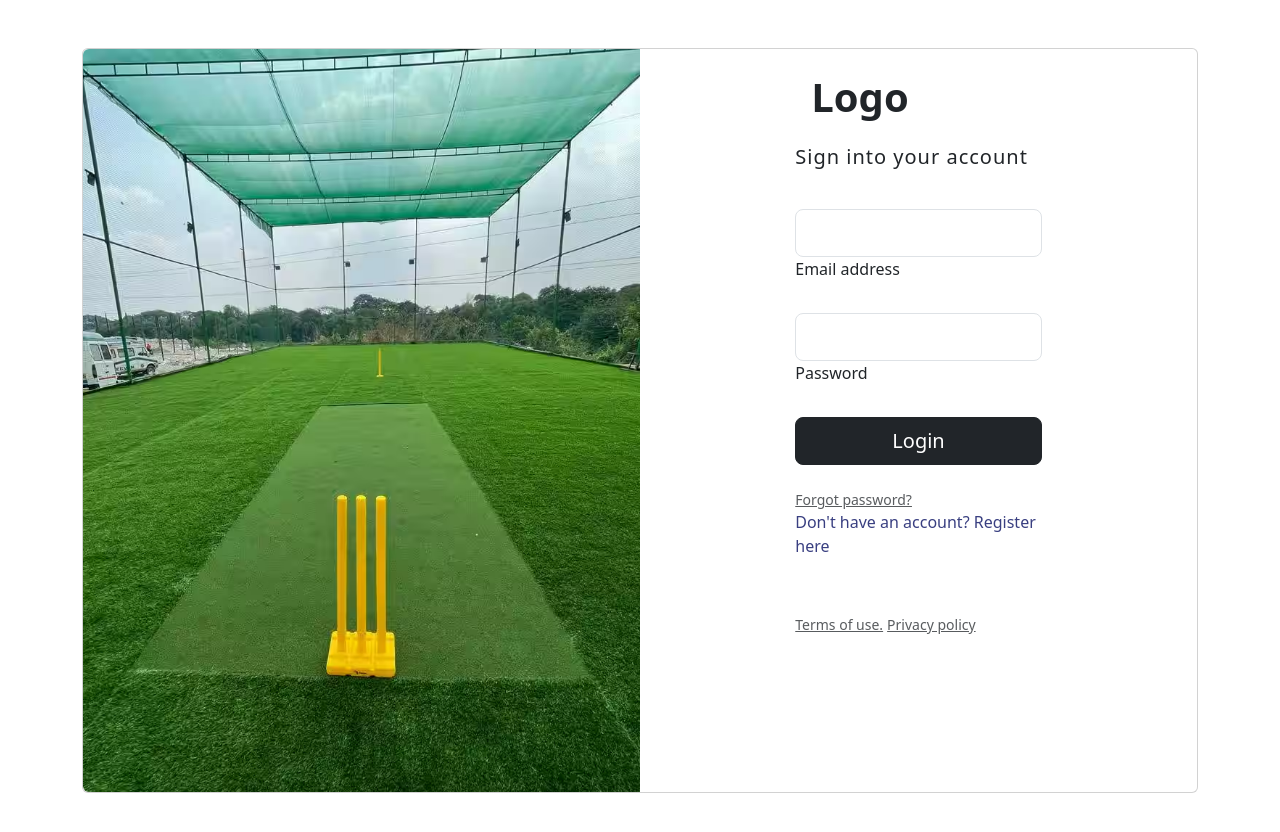
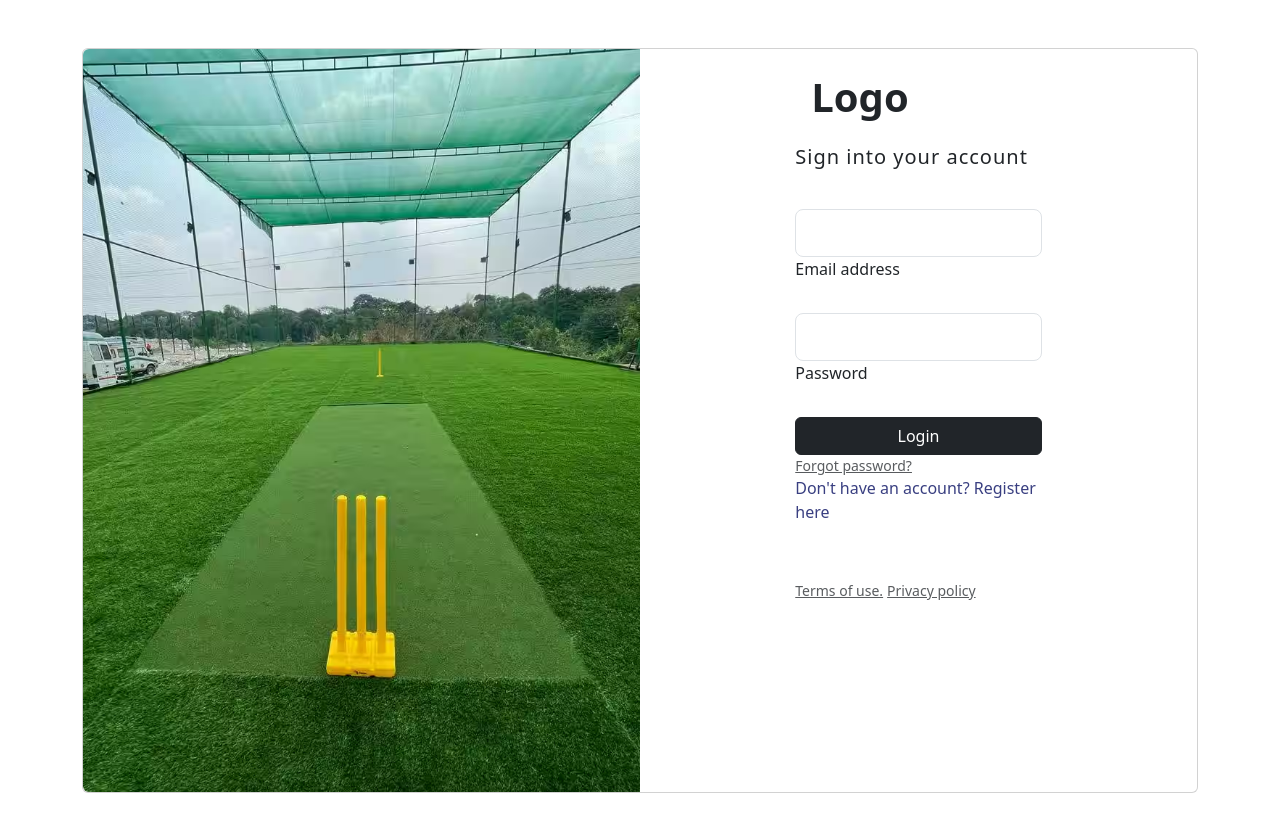
Before and after one commit to vishnunairgit/BookMyCourt-FE, a React (Create React App) app: page / in a window 1280 px wide. Shown: the top 832 px of the page. Built offline with nearby package versions, Linux system fonts and the light colour scheme.

Commit message:
login button

```diff
--- a/src/App.js
+++ b/src/App.js
@@ -1,7 +1,7 @@
 // import logo from "./logo.svg";
 import "./App.css";
 import Landing from "./Components/pages/Landing.jsx";
-import { BrowserRouter, Routes, Route } from "react-router-dom";
+import { BrowserRouter, Routes, Route, Navigate } from "react-router-dom";
 import Home from "./Components/pages/home/Home.jsx";
 import Toastcontainer from "./Components/Common/Toastcontainer.jsx";
 import AddNewCourt from "./Components/pages/addNewCourt/AddNewCourt.jsx";
@@ -14,15 +14,18 @@ import {
   UserAuth,
 } from "./Authorization/Authorization.js";
 import EditCourt from "./Components/Common/Edit/EditCourt.jsx";
+// import { useEffect } from "react";
 
 function App() {
+
+
   return (
     <>
       <Toastcontainer />
       <BrowserRouter>
         <Routes>
           <Route element={<LoginAuth />}>
-            <Route path="" element={<Landing />} />
+            <Route path="/" element={<Landing />} />
           </Route>
 
           {/* userRoute */}
--- a/src/Components/LandingPage/login/Login.jsx
+++ b/src/Components/LandingPage/login/Login.jsx
@@ -134,14 +134,9 @@ const Login = ({ setloginsignup }) => {
             onChange={(e) => setPassword(e.target.value)}
           />
 
-          <MDBBtn
-            className="mb-4 px-5"
-            color="dark"
-            size="lg"
-            onClick={handlelogin}>
-            {/* onClick{handlelogin} */}
-            Login
-          </MDBBtn>
+
+
+          <button type="button" className="btn btn-dark" onClick={handlelogin}>Login</button>
           <a className="small text-muted" href="#!">
             Forgot password?
           </a>
```
